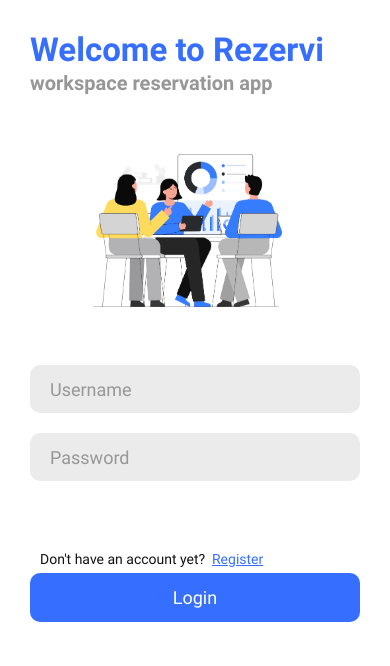
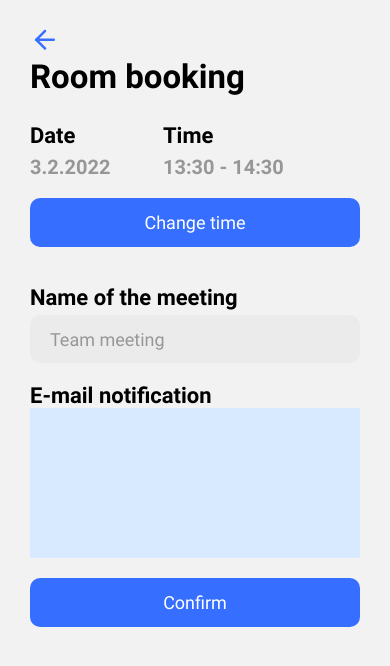
Before and after one commit to mtaa-rezervi/frontend, a React Native app: screen /RoomBooking in a window 390 px wide. Shown: the top 666 px of the page. Built offline with nearby package versions, Linux system fonts and the light colour scheme.

Commit message:
started RoomBooking screen

```diff
--- a/App.js
+++ b/App.js
@@ -25,6 +25,7 @@ import EditProfileScreen from './screens/EditProfile';
 import UserListing from './screens/UserListing';
 import ReservationHistory from './screens/ReservationHistory';
 import RoomCreation from './screens/RoomCreation';
+import RoomBooking from './screens/RoomBooking';
 
 const Stack = createNativeStackNavigator();
 const Tab = createBottomTabNavigator();
@@ -83,6 +84,7 @@ export default function App() {
         <Stack.Screen name='ReservationHistory' component={ReservationHistory}/>
         <Stack.Screen name='UserListing' component={UserListing}/>
         <Stack.Screen name='RoomCreation' component={RoomCreation}/>
+        <Stack.Screen name='RoomBooking' component={RoomBooking}/>
       </Stack.Navigator>
     </NavigationContainer>
   );
--- a/screens/Room.js
+++ b/screens/Room.js
@@ -1,5 +1,5 @@
 import React, { useState, useEffect } from "react";
-import { ActivityIndicator, Image, StyleSheet, Text, SafeAreaView, View, TouchableOpacity, TextInput } from 'react-native';
+import { ActivityIndicator, Image, StyleSheet, Text, SafeAreaView, View, TouchableOpacity, TextInput, ScrollView} from 'react-native';
 import Carousel, { Pagination } from 'react-native-snap-carousel'
 import { getValueFor } from "../utils/secureStore";
 import { getRequestHeaders } from '../utils/api';
@@ -112,6 +112,7 @@ export default function RoomScreen({ navigation, route }) {
   }, []);
 
   return (
+    <ScrollView>
     <SafeAreaView style={styles.container}>
       {isLoading || room == null ? <ActivityIndicator size='large' style={styles.activityIndicator} /> : (
         <>
@@ -135,10 +136,15 @@ export default function RoomScreen({ navigation, route }) {
             <Text style={[styles.heading, textStyle.h2]}>Available time</Text>
             <Text style={[styles.text, textStyle.small]}>Available today from 10:00</Text>
           </View>
-          <StandardButton style={styles.button} title={'Book this room '} action={() => console.log('booking') } />
+          <StandardButton
+            style={styles.button}
+            title={'Book this room '}
+            action={() => navigation.navigate('RoomBooking', { _id: room._id, name: room.name }) }
+          />
         </>
       )}
     </SafeAreaView>
+    </ScrollView>
   );
 }
 
--- a/screens/RoomBooking.js
+++ b/screens/RoomBooking.js
@@ -0,0 +1,136 @@
+import { StyleSheet, Text, SafeAreaView, View, ScrollView, Alert } from 'react-native';
+import { useState } from 'react';
+
+
+import Input from '../components/Input';
+import StandardButton from '../components/StandardButton';
+import BackButton from '../components/BackButton';
+
+import textStyle from '../styles/text';
+import colors from '../styles/colors';
+
+export default function RoomBooking({ navigation, route }) {
+
+    const [displayDate, setDisplayDate] = useState('');
+    const [displayTime, setDisplayTime] = useState('');
+    const [meetingName, setMeetingName] = useState('');
+		const [selectedDate, setSelectedDate] = useState('3.2.2022');
+		const [selectedTime, setSelectedTime] = useState('13:30 - 14:30');
+
+    const submitBooking = () => {
+        console.log('submit booking pressed');
+    }
+
+    const showSubmitAlert = () => {
+			Alert.alert(
+				'Confirmation',
+				'Do you really want to submit this booking?',
+				[
+					{
+						text: 'No',
+					},
+					{
+						text: 'Yes',
+						onPress: () => submitBooking()
+					}
+				]
+			)
+    }
+
+    return(
+        <SafeAreaView>
+            <BackButton action={() => navigation.goBack()}/>
+						<View style={styles.container}>
+							<Text style={[textStyle.h1, styles.header]}>Room booking</Text>
+
+							<View style={styles.dateTimeTitlesRow}>
+									<Text style={[styles.dateTimeItem, textStyle.h2]}>Date</Text>
+									<Text style={[styles.dateTimeItem, textStyle.h2]}>Time</Text>
+							</View>
+							<View style={styles.dateTimeValuesRow}>
+									<Text style={[textStyle.h3, styles.currentDate]}>{selectedDate}</Text>
+									<Text style={[textStyle.h3, styles.currentDate]}>{selectedTime}</Text>
+							</View>
+							<StandardButton
+									title={'Change time'}
+									action={() => {console.log('change time pressed')}}
+									style={styles.changeTimeButton}
+							/>
+
+							<Text style={[textStyle.h2, styles.meeting]}>Name of the meeting</Text>
+							<Input
+									placeholder={'Team meeting'}
+									value={meetingName}
+									onChangeText={text => setMeetingName(text)}
+									style={styles.input}
+							/>
+
+							<Text style={textStyle.h2}>E-mail notification</Text>
+							<View style={styles.emailsContainer}>
+								<ScrollView></ScrollView>
+							</View>
+
+
+							<StandardButton
+									title={'Confirm'}
+									action={() => showSubmitAlert()}
+									style={styles.submitButton}
+							/>
+						</View>
+        </SafeAreaView>
+    );
+
+
+}
+
+const styles = StyleSheet.create({
+	container: {
+		marginLeft: 30,
+		width: 330,
+		//justifyContent: 'center',
+		//alignSelf: 'center'
+	},
+	changeTimeButton: {
+		//marginLeft: 30,
+		//marginRight: 30,
+		marginTop: 19,
+		alignSelf: 'center'
+	},
+	submitButton: {
+		marginTop: 20
+	},
+	header: {
+		//marginLeft: 30
+	},
+	input: {
+		paddingBottom: 20,
+		marginTop: 5
+	},
+	emailsContainer: {
+		backgroundColor: colors.lightBlue,
+		justifyContent: 'center',
+		alignSelf: 'center',
+		width: 330,
+		height: 150
+	},
+	dateTimeTitlesRow: {
+		//marginLeft: 30,
+		marginTop: 27,
+		flexDirection: 'row',
+	},
+	dateTimeValuesRow: {
+		//marginLeft: 30,
+		marginTop: 7,
+		flexDirection: 'row',
+	},
+	dateTimeItem: {
+		width: 133
+	},
+	currentDate: {
+		color: colors.grey,
+		width: 133,
+	},
+	meeting: {
+		marginTop: 38
+	}
+});
```
